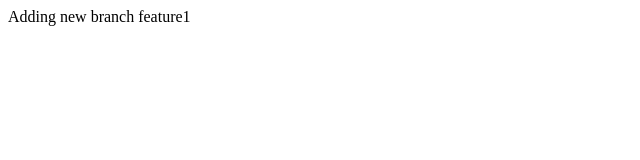
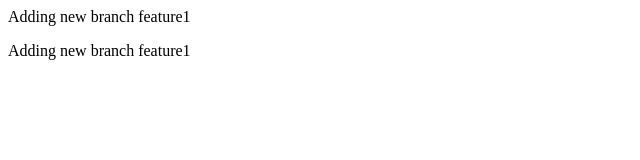
Before and after one commit to GitvermaShiva/LocalRepo, a plain HTML site: page index.html in a window 1280 px wide. Shown: the whole page, without its empty margins (0-640 px from the left). Drawn offline with Linux system fonts and the light colour scheme.

Commit message:
Added a paragraph through feature1 branch

```diff
--- a/index.html
+++ b/index.html
@@ -1 +1,2 @@
 <p>Adding new branch feature1</p>
+<p>Adding new branch feature1</p>
```
